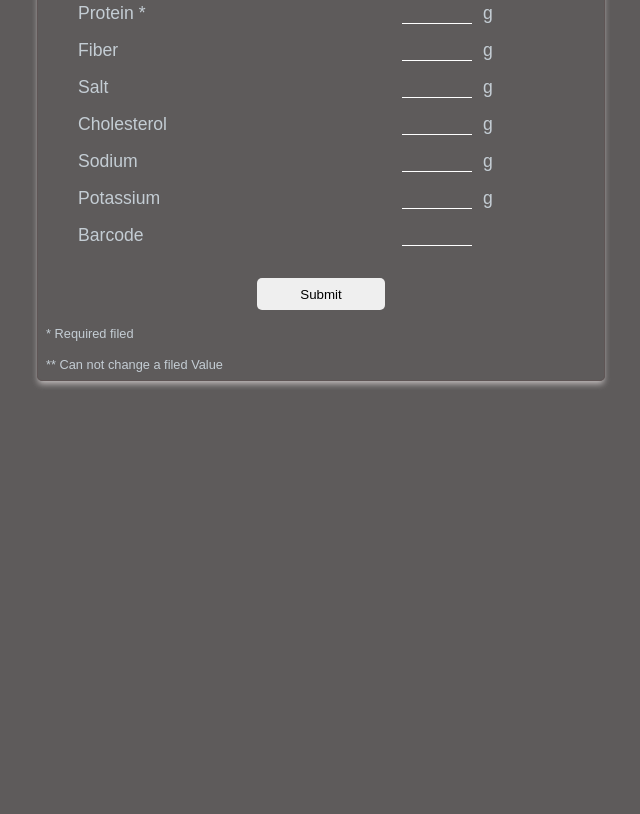
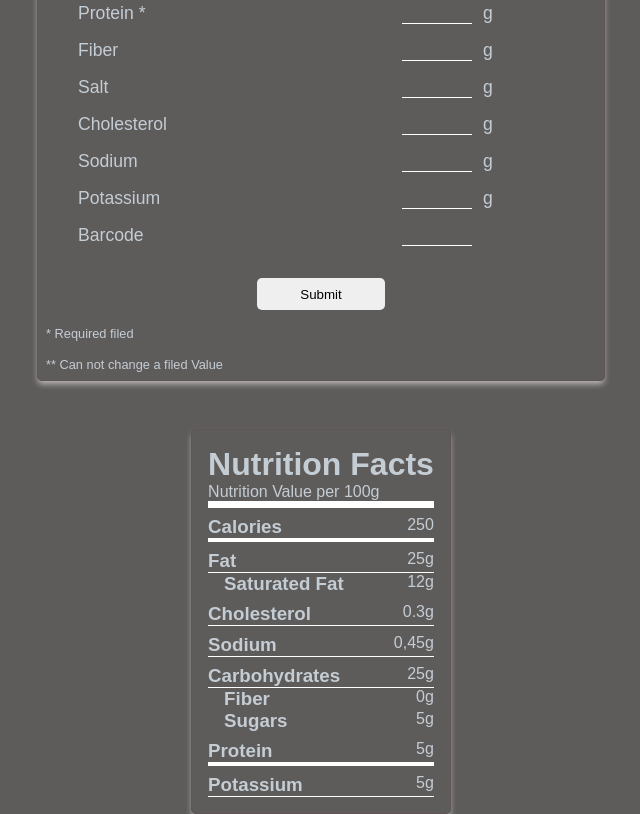
Before and after one commit to MarekKabala1/NutritionApi, a website: page frontend/index.html in a window 1280 px wide. Shown: the part 321-1135 px from the top of the page, without its empty margins (319-959 px from the left). Before the commit the page ends 800 px from the top, so only its background shows below. Drawn offline with Linux system fonts and the light colour scheme.

Commit message:
Label for nutriton facts to out put data implemented

```diff
--- a/frontend/index.html
+++ b/frontend/index.html
@@ -118,7 +118,58 @@
 				<p class="info-text">* Required filed</p>
 				<p class="info-text">** Can not change a filed Value</p>
 			</form>
-		</div>
-		<script src="script.js"></script>
+			<div class="nutriton-data-container">
+				<div class="nutrition-data-wrapper">
+					<div class="nutrition-header-container">
+						<h1 class="nutrition-data-header">Nutrition Facts</h1>
+						<p class="nutrition-size-value">Nutrition Value per 100g</p>
+					</div>
+					<div class="nutrition-values calories">
+						<h3 class="values-header">Calories</h3>
+						<p class="value">250</p>
+					</div>
+					<div class="nutrition-values-children ">
+						<div class="nutrition-values ">
+							<h3 class="values-header "> Fat</h3>
+							<p class="value">25g</p>
+						</div>
+						<div class="nutrition-values children">
+							<h3 class="values-header ">Saturated Fat</h3>
+							<p class="value">12g</p>
+						</div>
+					</div>
+					<div class="nutrition-values">
+						<h3 class="values-header">Cholesterol</h3>
+						<p class="value">0.3g</p>
+					</div>
+					<div class="nutrition-values">
+						<h3 class="values-header">Sodium</h3>
+						<p class="value">0,45g</p>
+					</div>
+					<div class="nutrition-values-children">
+						<div class="nutrition-values  ">
+							<h3 class="values-header">Carbohydrates</h3>
+							<p class="value">25g</p>
+					 </div>
+						<div class="nutrition-values children">
+							<h3 class="values-header">Fiber</h3>
+							<p class="value">0g</p>
+						</div>
+						<div class="nutrition-values children ">
+							<h3 class="values-header ">Sugars</h3>
+							<p class="value">5g</p>
+						</div>
+					</div>
+						<div class="nutrition-values protein">
+							<h3 class="values-header">Protein</h3>
+							<p class="value">5g</p>
+						</div>
+						<div class="nutrition-values">
+							<h3 class="values-header">Potassium</h3>
+							<p class="value">5g</p>
+						</div>
+				</div>
+			</div>
+			<script src="script.js"></script>
 	</body>
 </html>
--- a/frontend/style.css
+++ b/frontend/style.css
@@ -39,6 +39,7 @@ body {
 	border: 1px solid rgb(95, 85, 85);
 	border-radius: 5px;
 	box-shadow: var(--shadow);
+	margin-bottom: 3rem;
 }
 .form-container > label {
 	display: grid;
@@ -91,3 +92,47 @@ body {
 .info-text {
 	font-size: clamp(0.5rem, 2vw, 0.8rem);
 }
+
+/* Label styles */
+
+.nutriton-data-container {
+	display: flex;
+	flex-direction: column;
+	justify-content: center;
+	align-items: center;
+}
+.nutrition-data-wrapper {
+	display: flex;
+	flex-direction: column;
+	justify-content: center;
+	align-items: flex-start;
+	gap: 0.5rem;
+	width: max-content;
+	padding: 1rem;
+	border: 1px solid rgb(196, 205, 212);
+	border: 1px solid rgb(95, 85, 85);
+	border-radius: 5px;
+	box-shadow: var(--shadow);
+}
+.nutrition-values-children,
+.nutrition-values,
+.nutrition-header-container,
+.children {
+	width: 100%;
+}
+.nutrition-header-container {
+	border-bottom: 7px solid white;
+}
+.nutrition-values {
+	display: flex;
+	justify-content: space-between;
+	border-bottom: 1px solid white;
+}
+.children {
+	padding-left: 1rem;
+	border: none;
+}
+.calories,
+.protein {
+	border-bottom: 4px solid white;
+}
```
